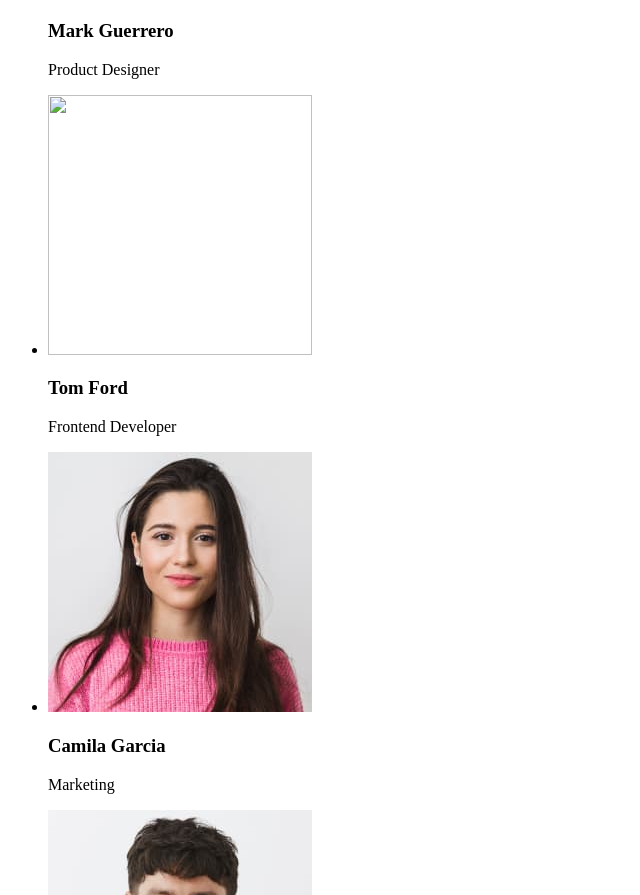
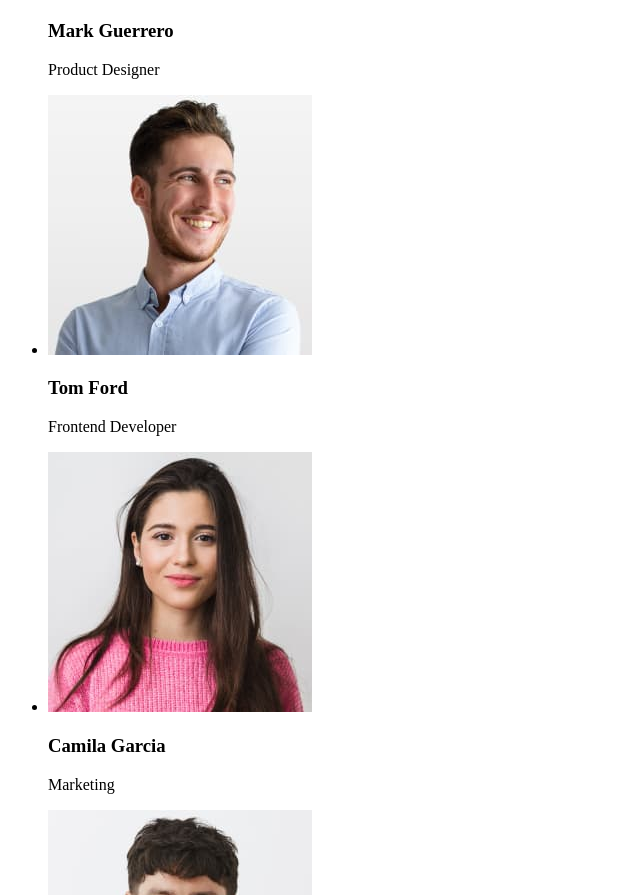
Before and after one commit to Alex8804/goit-markup-hw-01, a plain HTML site: page index.html in a window 1280 px wide. Shown: the part 1568-2463 px from the top of the page, without its empty margins (0-640 px from the left). Drawn offline with Linux system fonts and the light colour scheme.

Commit message:
content and img

```diff
--- a/index.html
+++ b/index.html
@@ -100,7 +100,7 @@
                     <p>Product Designer</p>
                 </li>
                 <li>
-                    <img src="./images/our-team/img-2.jpg alt=" worker-2" width="264" height="260">
+                    <img src="./images/our-team/img-2.jpg" alt="worker-2" width="264" height="260">
                     <h3>Tom Ford</h3>
                     <p>Frontend Developer</p>
                 </li>
```
